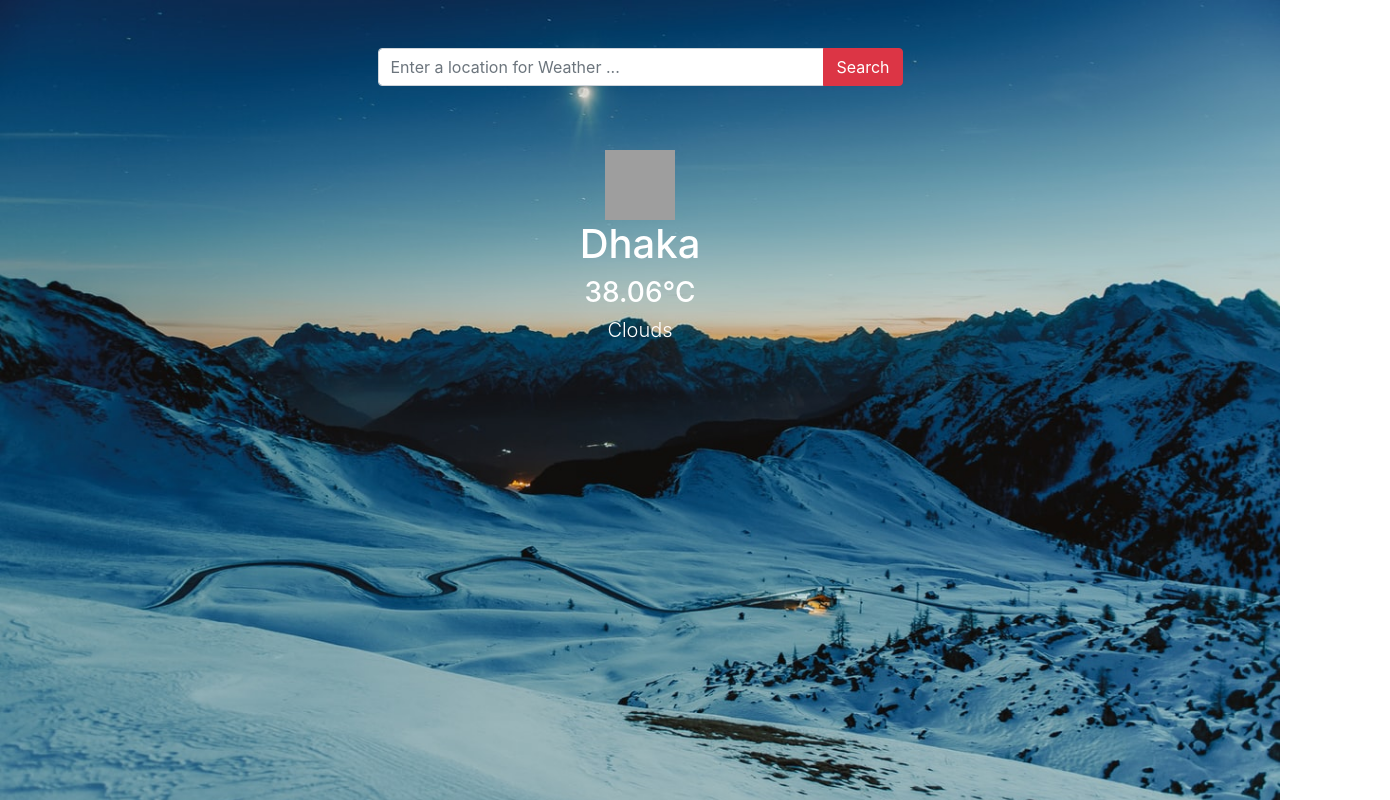
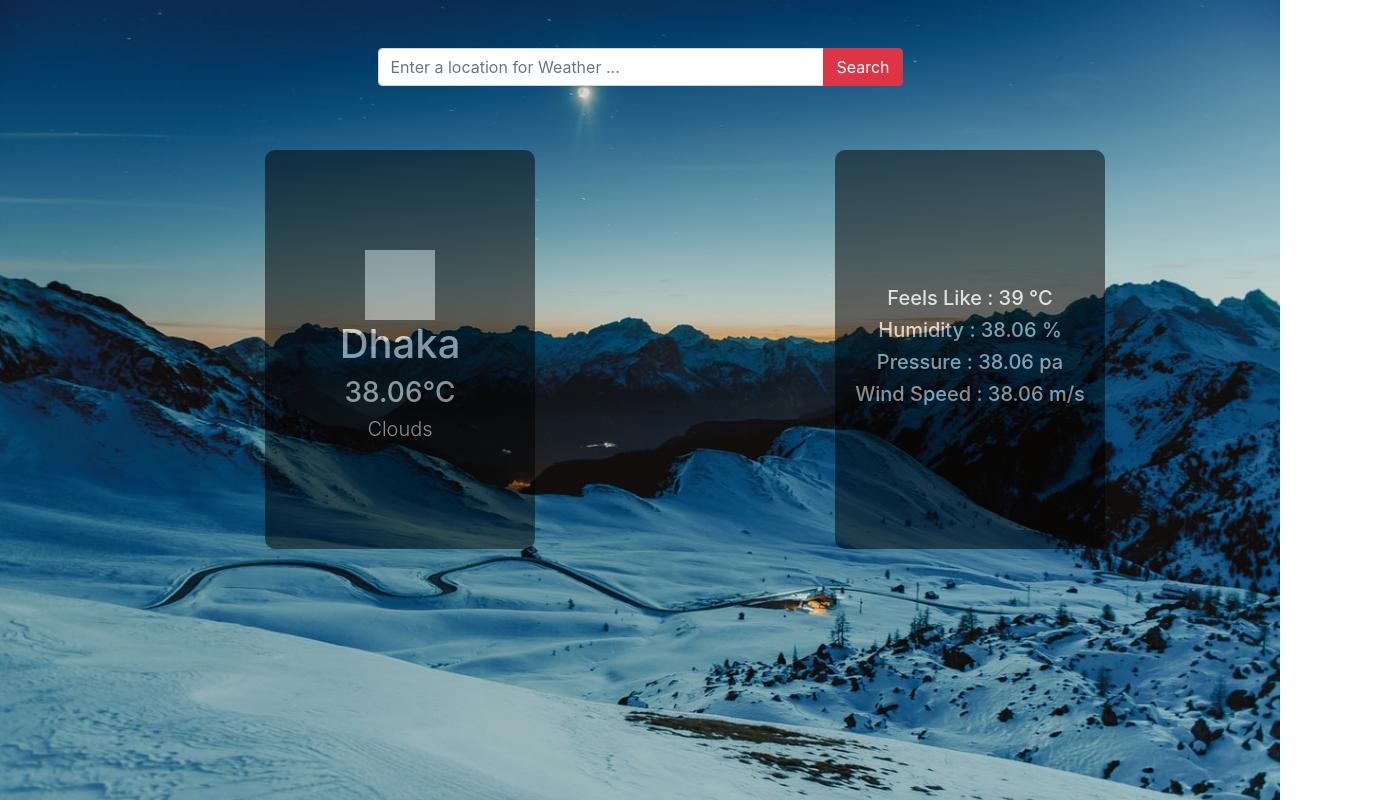
Before and after one commit to saif0101/weather-update, a plain HTML site: page index.html in a window 1280 px wide. Shown: the whole page, 1390 px wide, since content can reach past the window. Drawn offline with nearby package versions, Linux system fonts and the light colour scheme; grey boxes are pictures that could not be loaded.

Commit message:
add some info

```diff
--- a/app.js
+++ b/app.js
@@ -13,10 +13,16 @@ document.getElementById('cityName').value ='';
 
 function display(id) {
     var celsius = Math.round(parseFloat(id.main.temp)-273.15);
+    var celsius1 = Math.round(parseFloat(id.main.feels_like)-273.15);
 
     document.getElementById('temp-city').innerHTML = id.name;
     document.getElementById('temp').innerHTML = celsius;
     document.getElementById('condition').innerHTML = id.weather[0].main;
     document.getElementById('condition-icon').src = "http://openweathermap.org/img/w/"+id.weather[0].icon+".png";
+
+    document.getElementById('feels').innerHTML = celsius1;
+    document.getElementById('humidity').innerHTML = id.main.humidity;
+    document.getElementById('pressure').innerHTML = id.main.pressure;
+    document.getElementById('speed').innerHTML = id.wind.speed;
     console.log(id);
 }
--- a/index.html
+++ b/index.html
@@ -19,6 +19,23 @@
             width: 70px;
             height: 70px;
         }
+        .weather-status{
+            background-color: #000000;
+            opacity: .5;
+            border-radius: 10px;
+            width: 50%;
+            height: 200%;
+        }
+        .info{
+            font-weight: bolder;
+            color: #ffffff;
+            opacity: 200;
+
+        }
+        .box{
+            margin-left: 250px ;
+
+        }
     </style>
 </head>
 
@@ -32,13 +49,33 @@
                 </div>
             </div>
         </form>
-        <div class="weather-status text-white text-center">
-            <img src="https://openweathermap.org/img/wn/02d.png" alt="" id="condition-icon">
-            <h1 id="temp-city">Dhaka</h1>
-            <h3><span id="temp">38.06</span>&deg;C</h3>
-            <h1 class="lead" id="condition">Clouds</h1>
+
+    </div>
+<div class="container box">
+    <div class="row">
+        <div class="col-md-6 ">
+            <div class="weather-status text-black text-center d-flex justify-content-center align-items-center">
+                <div class="info">
+                    <img src="https://openweathermap.org/img/wn/02d.png" alt="" id="condition-icon">
+                <h1 id="temp-city">Dhaka</h1>
+                <h3><span id="temp">38.06</span>&deg;C</h3>
+                <h1 class="lead" id="condition">Clouds</h1>
+                </div>
+            </div>
+        </div>
+        <div class="col-md-6">
+            <div class="weather-status text-black text-center d-flex justify-content-center align-items-center">
+             <div class="info">
+                <h5> Feels Like : <span id="feels"> 39 </span> &deg;C</h5>
+                <h5> Humidity : <span id="humidity"> 38.06 </span> %</h5>
+                <h5> Pressure : <span id="pressure"> 38.06 </span> pa</h5>
+                <h5> Wind Speed : <span id="speed"> 38.06 </span> m/s</h5>
+             </div>
+            </div>
         </div>
     </div>
+</div>
+
 
 
     <script src="app.js"></script>
```
